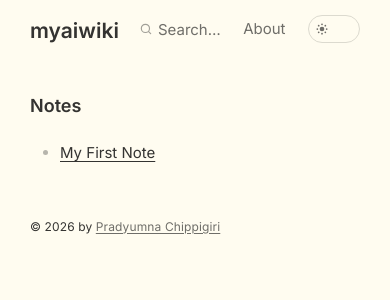
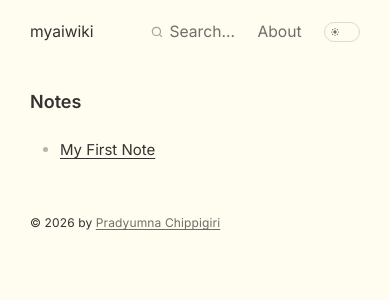
Before and after one commit to pradyumnac26/myaiwiki, a Jekyll site: the page built from pages/index.md, in a window 390 px wide. Shown: the top 300 px of the page. Built offline with Jekyll 4.4.1, drawn with Linux system fonts in a browser that asks for light colours.

Commit message:
style(css): add mobile navbar top spacing
Set consistent 20px top padding on mobile so the navbar sits below the screen edge.

Co-authored-by: Cursor <cursoragent@cursor.com>

```diff
--- a/assets/css/style.css
+++ b/assets/css/style.css
@@ -883,7 +883,7 @@ body.search-modal-open {
 
 @media (max-width: 768px) {
   .container {
-    padding-top: var(--space-md);
+    padding-top: 20px;
   }
 
   .container > div {
@@ -893,6 +893,28 @@ body.search-modal-open {
   .nav {
     margin-bottom: var(--space-lg);
     align-items: flex-start;
+  }
+
+  .theme-toggle {
+    width: 36px;
+    height: 20px;
+    display: block;
+  }
+
+  .theme-toggle-thumb {
+    width: 10px;
+    height: 10px;
+    left: 5px;
+  }
+
+  .theme-toggle-thumb svg {
+    width: 10px;
+    height: 10px;
+  }
+
+  html[data-theme="dark"] .theme-toggle-thumb {
+    left: auto;
+    right: 5px;
   }
 
   .search-modal {
@@ -914,11 +936,26 @@ body.search-modal-open {
   h3 {
     font-size: var(--scale-base);
   }
+
+  .note-page-title {
+    font-size: 22.5131px;
+    line-height: 28.1414px;
+    font-weight: 500;
+    margin-top: 33.77px;
+    margin-bottom: 5.63px;
+  }
+
+  p {
+    font-size: 15.6375px;
+    line-height: 23.4562px;
+    font-weight: 400;
+    margin-bottom: 15.6375px;
+  }
 }
 
 @media (max-width: 520px) {
   .container {
-    padding-top: var(--space-sm);
+    padding-top: 20px;
   }
 
   .container > div {
@@ -970,18 +1007,6 @@ html[data-theme="dark"] {
   --brand: rgb(58, 169, 159);
   --border: rgb(40, 39, 38);
   --nav-text: rgb(135, 133, 128);
-}
-
-html[data-theme="dark"] body::before {
-  content: '';
-  position: fixed;
-  top: 0;
-  left: 0;
-  right: 0;
-  height: 2px;
-  background: linear-gradient(90deg, transparent 0%, #a855f7 35%, #ec4899 50%, #a855f7 65%, transparent 100%);
-  z-index: 9999;
-  pointer-events: none;
 }
 
 html[data-theme="dark"] body {
@@ -1157,3 +1182,21 @@ html[data-theme="dark"] .stale-link {
   color: var(--color-tx-normal) !important;
   opacity: 0.45;
 }
+
+/* Navbar text sizing on mobile (must stay last to win over the dark-mode rules above) */
+@media (max-width: 768px) {
+  .nav-left a,
+  .nav-separator,
+  .nav-left a.nav-section,
+  .nav-links a,
+  .search-trigger,
+  .search-trigger-label {
+    font-size: 15.6375px;
+    font-weight: 400;
+  }
+
+  html[data-theme="dark"] .nav-left a {
+    font-size: 15.6375px;
+    font-weight: 400;
+  }
+}
```
